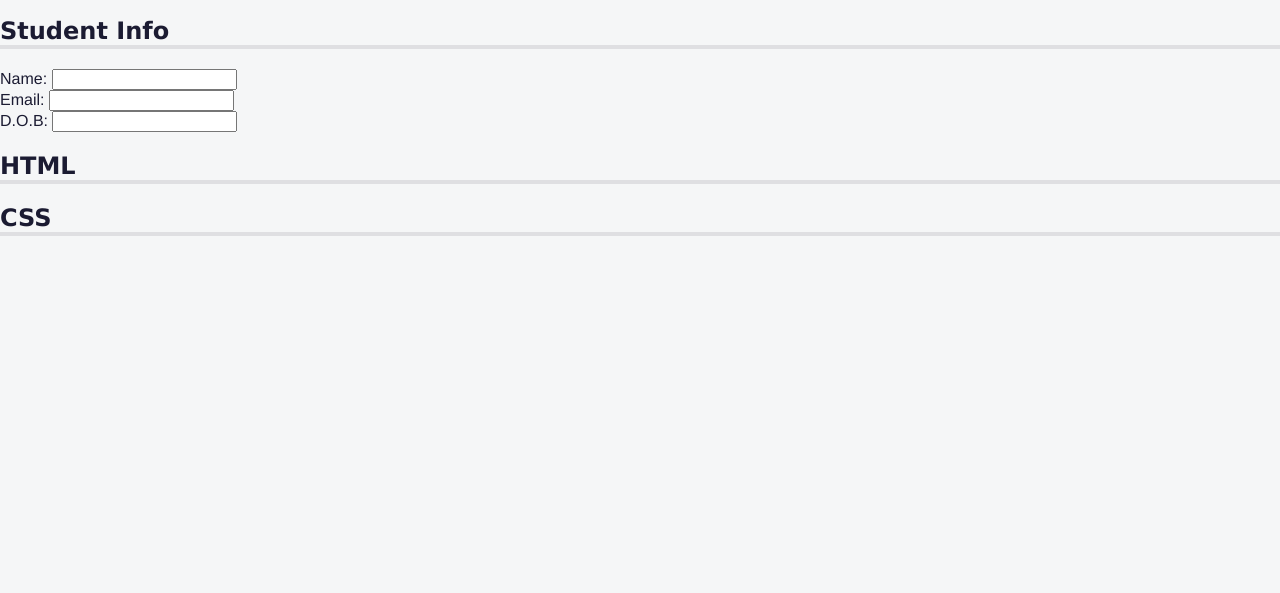
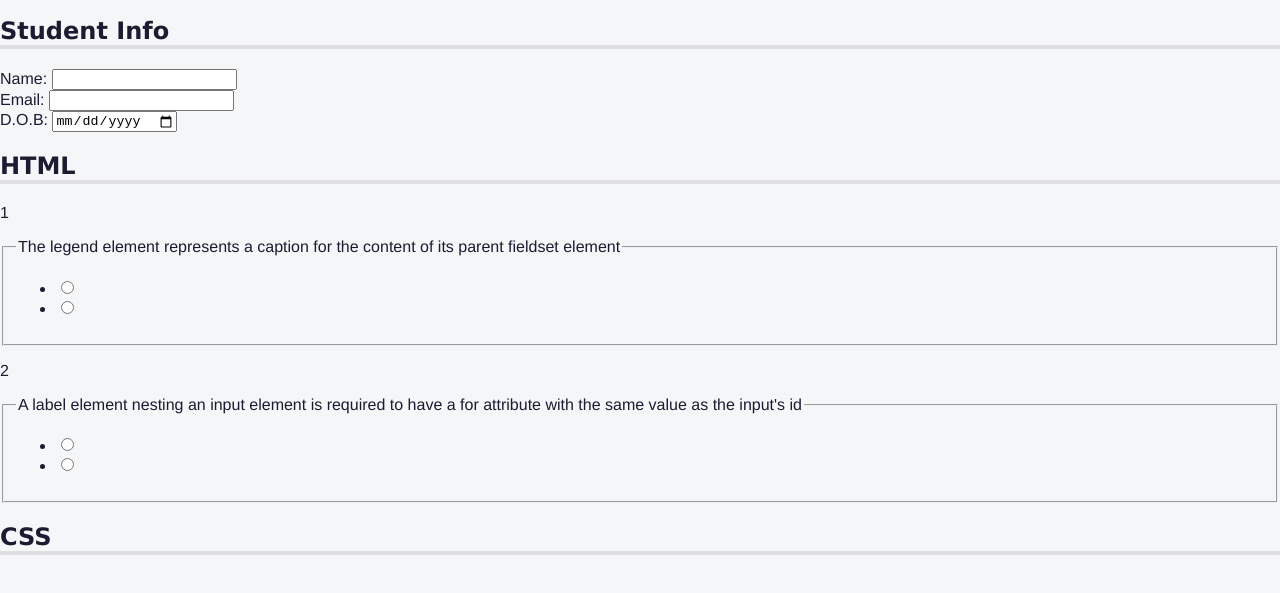
Before and after one commit to mrAbdhas/fcc-accessibility-quiz, a plain HTML site: page index.html in a window 1280 px wide. Shown: the part 53-646 px from the top of the page. Drawn offline with Linux system fonts and the light colour scheme.

Commit message:
step21-step30

```diff
--- a/index.html
+++ b/index.html
@@ -26,19 +26,58 @@
                     <h2 id="student-info"> Student Info</h2>
                     <div class="Info">
                         <label for="name">Name:</label>
-                        <input id="name">
+                        <input id="name" type="text" name="name" >
                     </div>
                     <div class="Info">
                         <label for="email">Email:</label>
-                        <input id="email">
+                        <input id="email" type="email" name="email">
                     </div>
                     <div class="Info">
-                        <label for="birth-date">D.O.B:</label>
-                        <input id="birth-date">
+                        <label for="birth-date">D.O.B:<span class="sr-only">(Date of Birth)</span> </label>
+                        <input id="birth-date" type="date" name="date">
                     </div>
                 </section>
                 <section role="region" aria-labelledby="html-questions">
                     <h2 id="html-questions"> HTML</h2>
+                    <div class="question-block">
+                        <p>1</p>
+                        <fieldset class="question" name="html-questions-1">
+                            <legend>The legend element represents a caption
+                                for the content of its parent fieldset element</legend>
+                            <ul class="answers-list">
+                                <li>
+                                    <label>
+                                        <input id="q1-a1" type="radio"/>
+                                    </label>
+                                </li>
+                                <li>
+                                    <label>
+                                        <input id="q1-a2" type="radio"/>
+                                    </label>
+                                </li>
+                            </ul>
+                        </fieldset>
+                    </div>
+                    <div class="question-block">
+                        <p>2</p>
+                        <fieldset class="question" name="html-questions-2">
+                            <legend>A label element nesting an input element
+                                is required to have a for attribute with the
+                                 same value as the input's id</legend>
+                            <ul class="answers-list">
+                                <li>
+                                    <label>
+                                        <input id="q2-a1" type="radio"/>
+                                    </label>
+                                </li>
+                                <li>
+                                    <label>
+                                        <input id="q2-a2" type="radio"/>
+                                    </label>
+                                </li>
+                            </ul>
+                        </fieldset>
+                    </div>
                 </section>
                 <section role="region" aria-labelledby="css-questions">
                     <h2 id="css-questions"> CSS</h2>
--- a/styles.css
+++ b/styles.css
@@ -38,3 +38,18 @@ h1, h2{
 h2{
     border-bottom: 4px solid #dfdfe2;
 }
+/* span element with the class sr-only = screen readers only
+the text inside sr-only is only for screen readers.
+The following css hides it, from being visible on the site */
+.sr-only{
+    position: absolute;
+    width: 1px;
+    height: 1px;
+    padding: 0;
+    margin: -1px;
+    overflow: hidden;
+    clip: rect(0, 0, 0, 0);
+    white-space: nowrap;
+    border: 0;
+}
+/* sr-only end */
```
